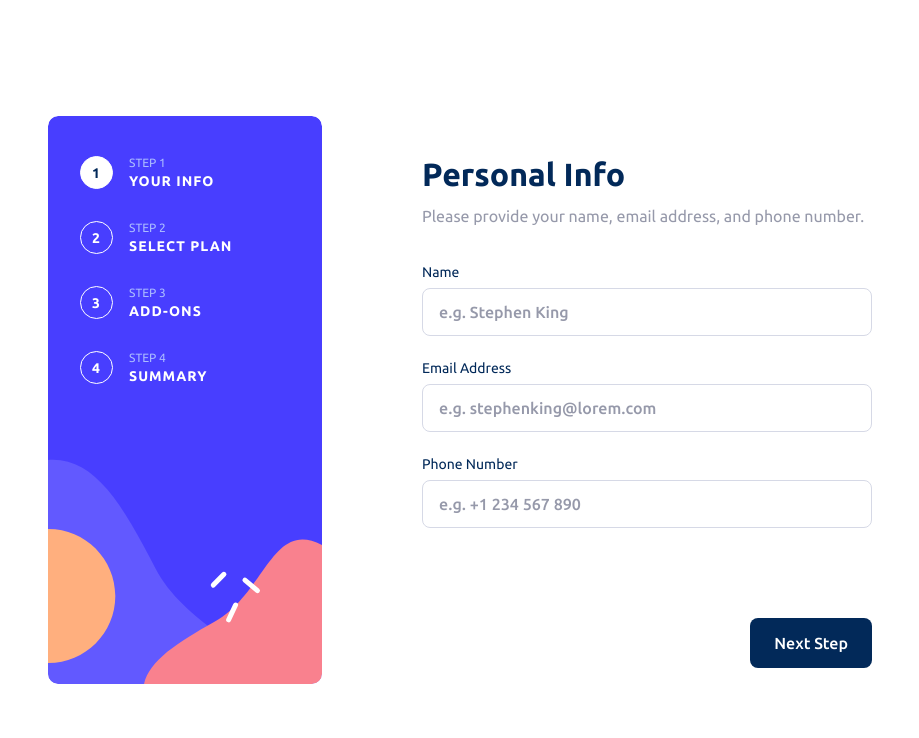
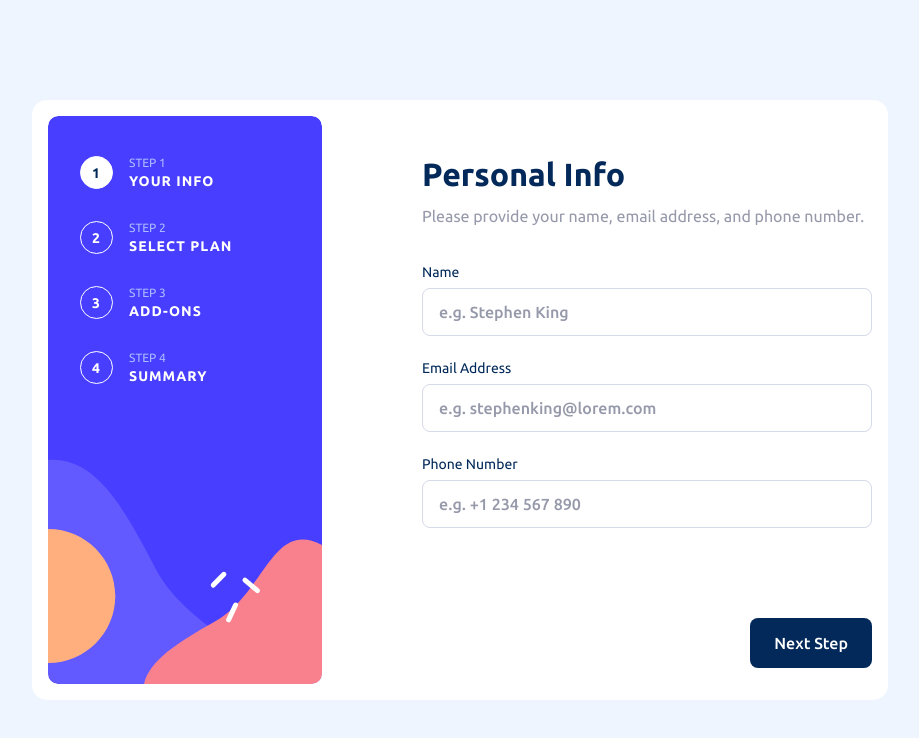
Before and after one commit to yogeshdatir/multi-step-form, a React (Vite) app: page / in a window 1280 px wide. Shown: the top 738 px of the page, without its empty margins (180-1099 px from the left). Built offline with nearby package versions, Linux system fonts and the light colour scheme.

Commit message:
some style adjustments

```diff
--- a/src/components/MultiStepForm.styled.tsx
+++ b/src/components/MultiStepForm.styled.tsx
@@ -9,10 +9,12 @@ export const FormContainer = styled.div`
   min-height: 600px;
   display: flex;
   gap: 100px;
+  border-radius: 15px;
 
   @media only screen and (max-width: 376px) {
     gap: 0;
     min-height: auto;
+    border-radius: 0;
   }
 `;
 
--- a/src/index.css
+++ b/src/index.css
@@ -20,4 +20,5 @@ p {
   justify-content: center;
   align-items: center;
   min-height: 100vh;
+  background: var(--bg, #eff5ff);
 }
```
